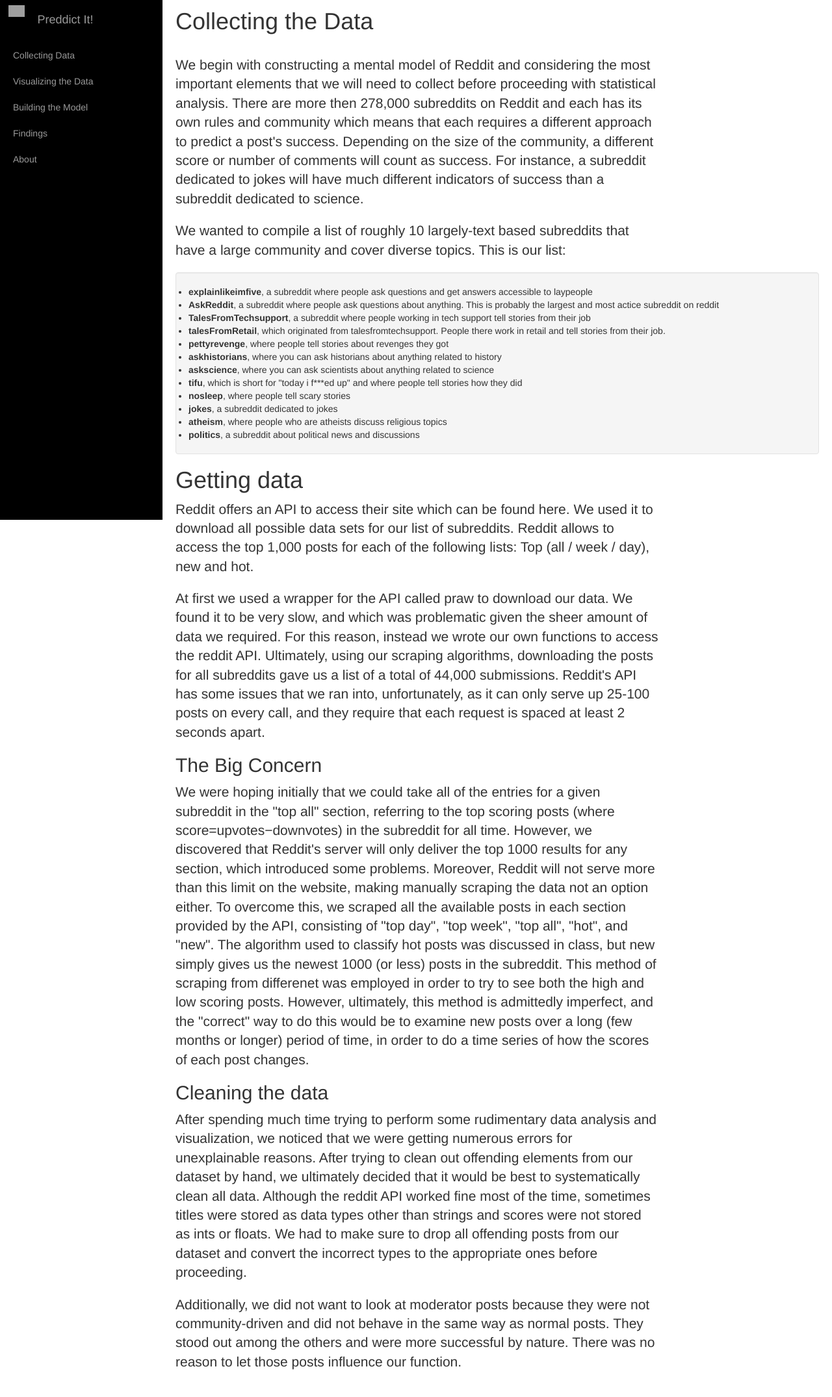
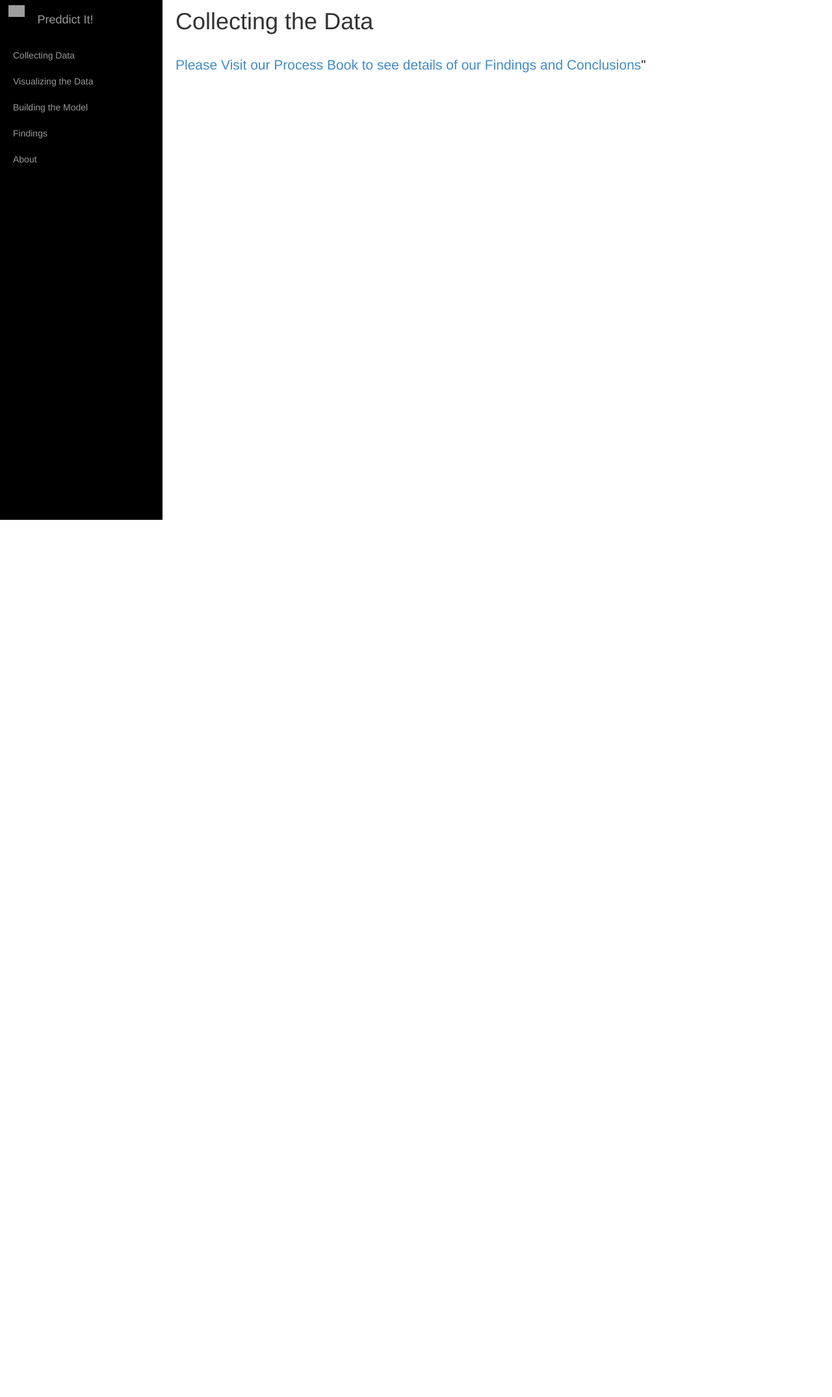
Before and after one commit to sbalanovich/website, a Django app: page /findings in a window 1280 px wide. Shown: the whole page at 65% size. After the commit the page ends 800 px from the top, so only its background shows below. Run offline with Django 3.2, Linux system fonts and the light colour scheme; parts of the project's set-up code (start-up, migrations or seed data) failed here and were passed over; some libraries are stand-ins or nearby versions; grey boxes are pictures that could not be loaded.

Commit message:
Project almost done

```diff
--- a/templates/visualization/findings.html
+++ b/templates/visualization/findings.html
@@ -48,37 +48,4 @@
         <div class="page-content inset">
           <div class="row">
             <div class="col-md-12">
-              <p class="lead">We begin with constructing a mental model of Reddit and considering the most important elements that we will need to collect before proceeding with statistical analysis. There are more then 278,000 subreddits on Reddit and each has its own rules and community which means that each requires a different approach to predict a post's success. Depending on the size of the community, a different score or number of comments will count as success. For instance, a subreddit dedicated to jokes will have much different indicators of success than a subreddit dedicated to science.</p>
-              <p class="lead">We wanted to compile a list of roughly 10 largely-text based subreddits that have a large community and cover diverse topics. This is our list:</p>
-              <ul class="well">
-                <li><b>explainlikeimfive</b>, a subreddit where people ask questions and get answers accessible to laypeople
-                <li><b>AskReddit</b>, a subreddit where people ask questions about anything. This is probably the largest and most actice subreddit on reddit
-                <li><b>TalesFromTechsupport</b>, a subreddit where people working in tech support tell stories from their job
-                <li><b>talesFromRetail</b>, which originated from talesfromtechsupport. People there work in retail and tell stories from their job.
-                <li><b>pettyrevenge</b>, where people tell stories about revenges they got
-                <li><b>askhistorians</b>, where you can ask historians about anything related to history
-                <li><b>askscience</b>, where you can ask scientists about anything related to science
-                <li><b>tifu</b>, which is short for "today i f***ed up" and where people tell stories how they did
-                <li><b>nosleep</b>, where people tell scary stories
-                <li><b>jokes</b>, a subreddit dedicated to jokes
-                <li><b>atheism</b>, where people who are atheists discuss religious topics
-                <li><b>politics</b>, a subreddit about political news and discussions
-              </ul>
-              <h1>
-              Getting data
-              </h1>
-              <p class="lead">Reddit offers an API to access their site which can be found here. We used it to download all possible data sets for our list of subreddits. Reddit allows to access the top 1,000 posts for each of the following lists: Top (all / week / day), new and hot.</p>
-              <p class="lead">At first we used a wrapper for the API called praw to download our data. We found it to be very slow, and which was problematic given the sheer amount of data we required. For this reason, instead we wrote our own functions to access the reddit API. Ultimately, using our scraping algorithms, downloading the posts for all subreddits gave us a list of a total of 44,000 submissions. Reddit's API has some issues that we ran into, unfortunately, as it can only serve up 25-100 posts on every call, and they require that each request is spaced at least 2 seconds apart.</p>
-              <h2>
-              The Big Concern
-              </h2>
-              <p class="lead">We were hoping initially that we could take all of the entries for a given subreddit in the "top all" section, referring to the top scoring posts (where score=upvotes−downvotes) in the subreddit for all time. However, we discovered that Reddit's server will only deliver the top 1000 results for any section, which introduced some problems. Moreover, Reddit will not serve more than this limit on the website, making manually scraping the data not an option either. To overcome this, we scraped all the available posts in each section provided by the API, consisting of "top day", "top week", "top all", "hot", and "new". The algorithm used to classify hot posts was discussed in class, but new simply gives us the newest 1000 (or less) posts in the subreddit. This method of scraping from differenet was employed in order to try to see both the high and low scoring posts. However, ultimately, this method is admittedly imperfect, and the "correct" way to do this would be to examine new posts over a long (few months or longer) period of time, in order to do a time series of how the scores of each post changes.</p>
-              <h2>
-              Cleaning the data
-              </h2>
-              <p class="lead">After spending much time trying to perform some rudimentary data analysis and visualization, we noticed that we were getting numerous errors for unexplainable reasons. After trying to clean out offending elements from our dataset by hand, we ultimately decided that it would be best to systematically clean all data. Although the reddit API worked fine most of the time, sometimes titles were stored as data types other than strings and scores were not stored as ints or floats. We had to make sure to drop all offending posts from our dataset and convert the incorrect types to the appropriate ones before proceeding.</p>
-
-              <p class="lead">Additionally, we did not want to look at moderator posts because they were not community-driven and did not behave in the same way as normal posts. They stood out among the others and were more successful by nature. There was no reason to let those posts influence our function.</p>
-            </div>
-          </div>
-        </div>
+              <p class="lead"><a href='http://nbviewer.ipython.org/github/jaysayre/intelligent-dolphins/blob/master/ProcessBook.ipynb'>Please Visit our Process Book to see details of our Findings and Conclusions</a>"
--- a/visualization/static/visualization/js/myjs.js
+++ b/visualization/static/visualization/js/myjs.js
@@ -31,7 +31,7 @@ function show(text){
 			document.getElementById("scoreOutput").innerHTML = output;
 			var score = data;
 			document.getElementById("scoreValue").innerHTML = score;
-			output2 = "So how was this done? Well we used our CLF to predict the probability of your post being popular.Then we ran it through our regression model to predict your score! If you'd like to see more, check out the video below or if you'd like to see <b>an even better predictor</b> visit our <a href='http://nbviewer.ipython.org/github/jaysayre/intelligent-dolphins/blob/master/ProcessBook.ipynb'>Process Book</a>"
+			output2 = "So how was this done? Well we used our CLF of the entire reddit dataset to predict the probability of your post being popular. Then we ran it through our regression model to predict your score! If you'd like to see more, check out the video below or if you'd like to see <b>an even better predictor</b> visit our <a href='http://nbviewer.ipython.org/github/jaysayre/intelligent-dolphins/blob/master/ProcessBook.ipynb'>Process Book</a>"
 			document.getElementById("scoreOutput2").innerHTML = output2;
 			output3 = '<iframe id="video" width="100%" height="100%" src="//www.youtube.com/embed/gaTtRLYUFtA" frameborder="0" allowfullscreen></iframe>'
 			document.getElementById("scoreOutput3").innerHTML = output3;
```
Also changed, not shown: templates/visualization/build.html (+24 -2 lines).
